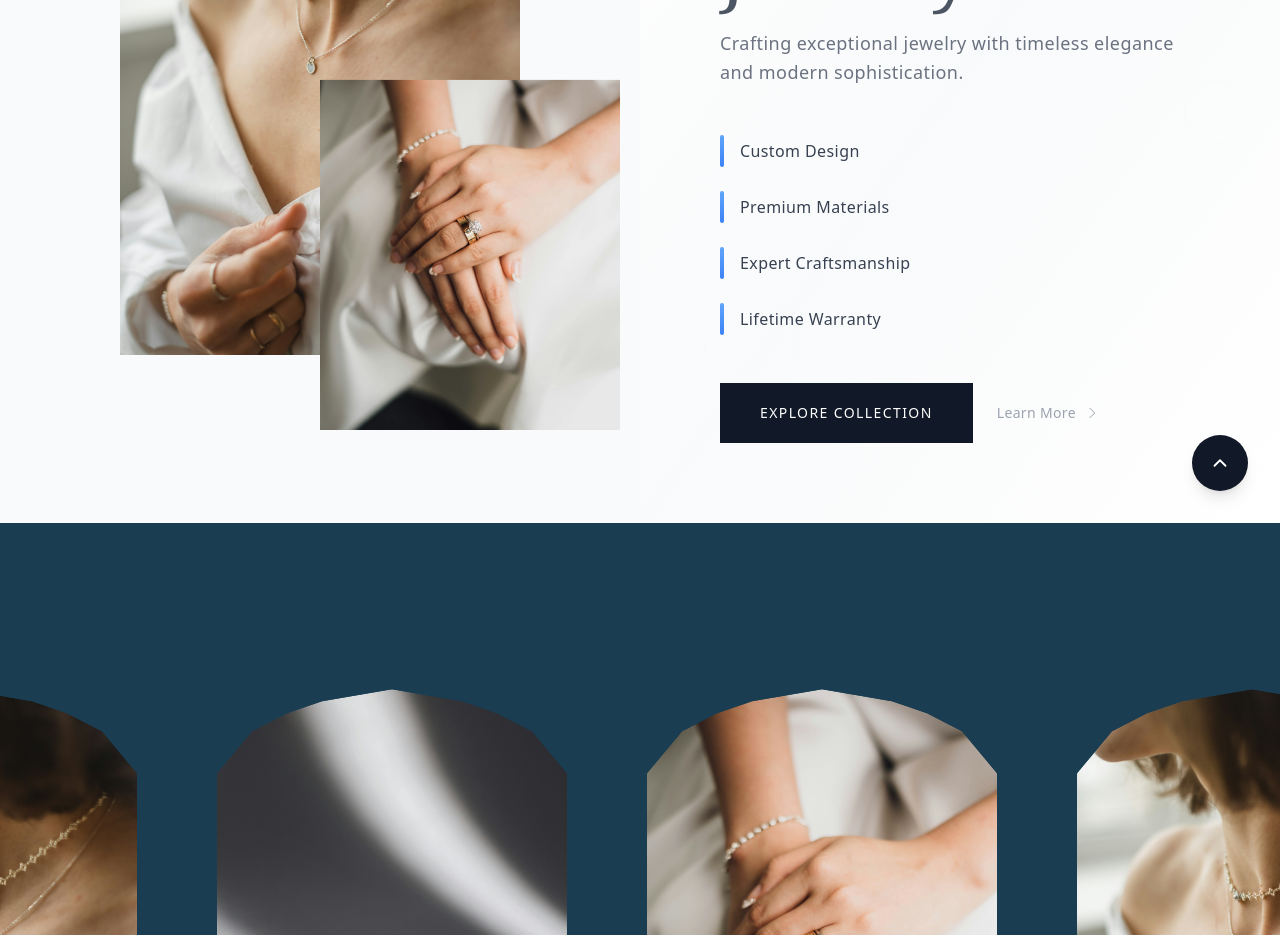
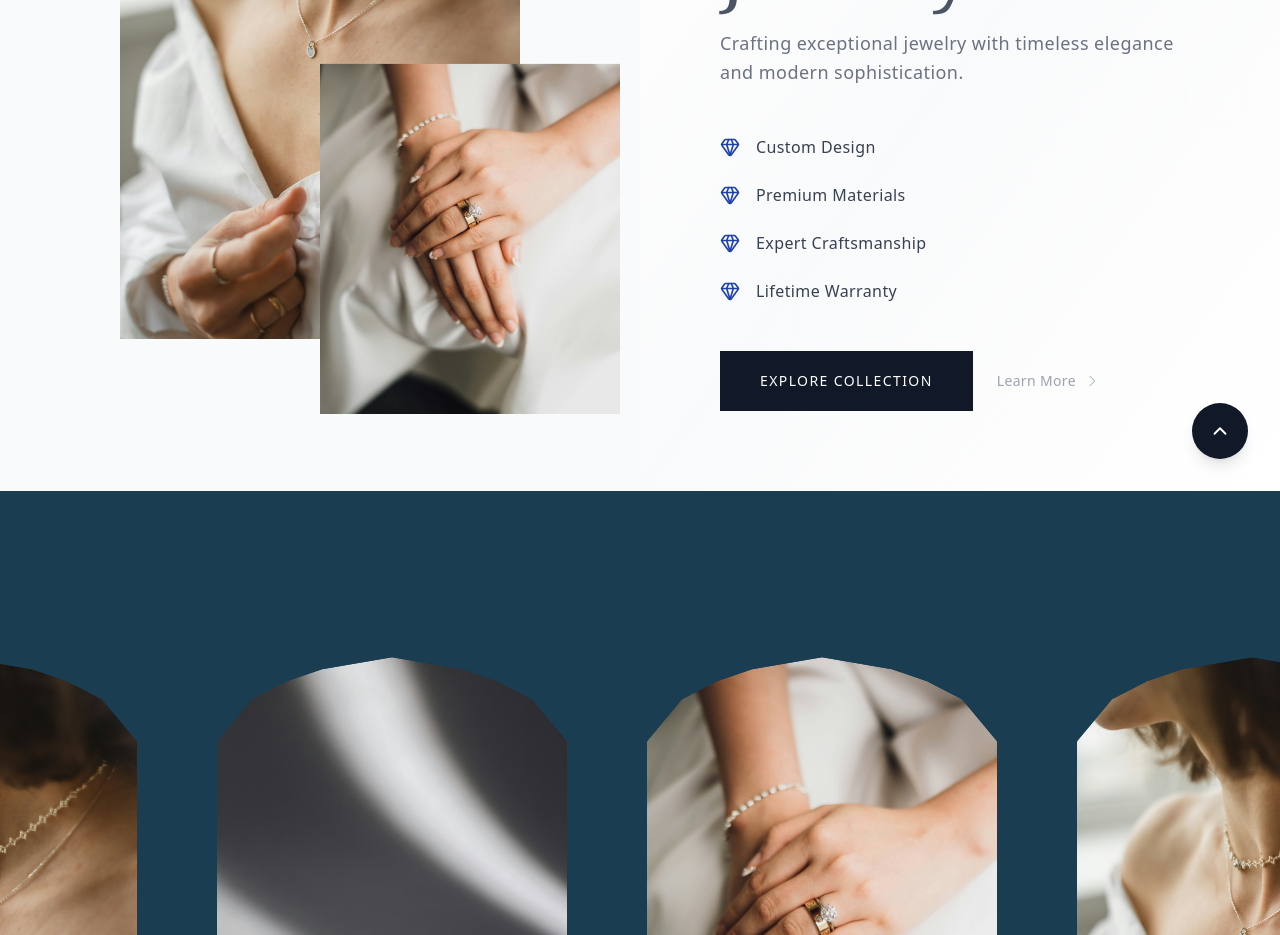
Before and after one commit to danidudx/gemSite, a React (Vite) app: page / in a window 1280 px wide. Shown: the part 3120-4055 px from the top of the page. Built offline with nearby package versions, Linux system fonts and the light colour scheme; no server answers; sample sign-in values are in the browser's storage.

Commit message:
ui update 3

```diff
--- a/src/components/customer/CreativeStudio.jsx
+++ b/src/components/customer/CreativeStudio.jsx
@@ -1,4 +1,4 @@
-import { ChevronUp } from 'lucide-react';
+import { ChevronUp, Gem } from 'lucide-react';
 
 export default function CreativeStudio() {
   const scrollToTop = () => {
@@ -61,19 +61,19 @@ export default function CreativeStudio() {
           <div className="mb-12">
             <div className="space-y-6">
               <div className="flex items-center space-x-4 group">
-                <div className="w-1 h-8 bg-gradient-to-b from-blue-400 to-blue-500 rounded-full"></div>
+                <Gem className="w-5 h-5 text-blue-800 flex-shrink-0 group-hover:text-blue-900 transition-colors" />
                 <span className="text-gray-700 font-medium tracking-wide group-hover:text-gray-900 transition-colors">Custom Design</span>
               </div>
               <div className="flex items-center space-x-4 group">
-                <div className="w-1 h-8 bg-gradient-to-b from-blue-400 to-blue-500 rounded-full"></div>
+                <Gem className="w-5 h-5 text-blue-800 flex-shrink-0 group-hover:text-blue-900 transition-colors" />
                 <span className="text-gray-700 font-medium tracking-wide group-hover:text-gray-900 transition-colors">Premium Materials</span>
               </div>
               <div className="flex items-center space-x-4 group">
-                <div className="w-1 h-8 bg-gradient-to-b from-blue-400 to-blue-500 rounded-full"></div>
+                <Gem className="w-5 h-5 text-blue-800 flex-shrink-0 group-hover:text-blue-900 transition-colors" />
                 <span className="text-gray-700 font-medium tracking-wide group-hover:text-gray-900 transition-colors">Expert Craftsmanship</span>
               </div>
               <div className="flex items-center space-x-4 group">
-                <div className="w-1 h-8 bg-gradient-to-b from-blue-400 to-blue-500 rounded-full"></div>
+                <Gem className="w-5 h-5 text-blue-800 flex-shrink-0 group-hover:text-blue-900 transition-colors" />
                 <span className="text-gray-700 font-medium tracking-wide group-hover:text-gray-900 transition-colors">Lifetime Warranty</span>
               </div>
             </div>
@@ -81,9 +81,9 @@ export default function CreativeStudio() {
 
           {/* Elegant Call to Action */}
           <div className="flex items-center space-x-6">
-            <button className="group relative bg-gray-900 text-white px-10 py-5 text-sm font-medium tracking-widest uppercase hover:bg-gray-800 transition-all duration-500 overflow-hidden">
+            <button className="group relative bg-gray-900 text-white px-10 py-5 text-sm font-medium tracking-widest uppercase hover:bg-blue-800 transition-all duration-500 overflow-hidden">
               <span className="relative z-10">Explore Collection</span>
-              <div className="absolute inset-0 bg-gradient-to-r from-blue-500 to-blue-400 transform scale-x-0 group-hover:scale-x-100 transition-transform duration-500 origin-left"></div>
+              <div className="absolute inset-0 bg-gradient-to-r from-blue-800 to-blue-900 transform scale-x-0 group-hover:scale-x-100 transition-transform duration-500 origin-left"></div>
             </button>
 
             <div className="flex items-center space-x-2 text-gray-400 hover:text-gray-600 transition-colors cursor-pointer">
```
